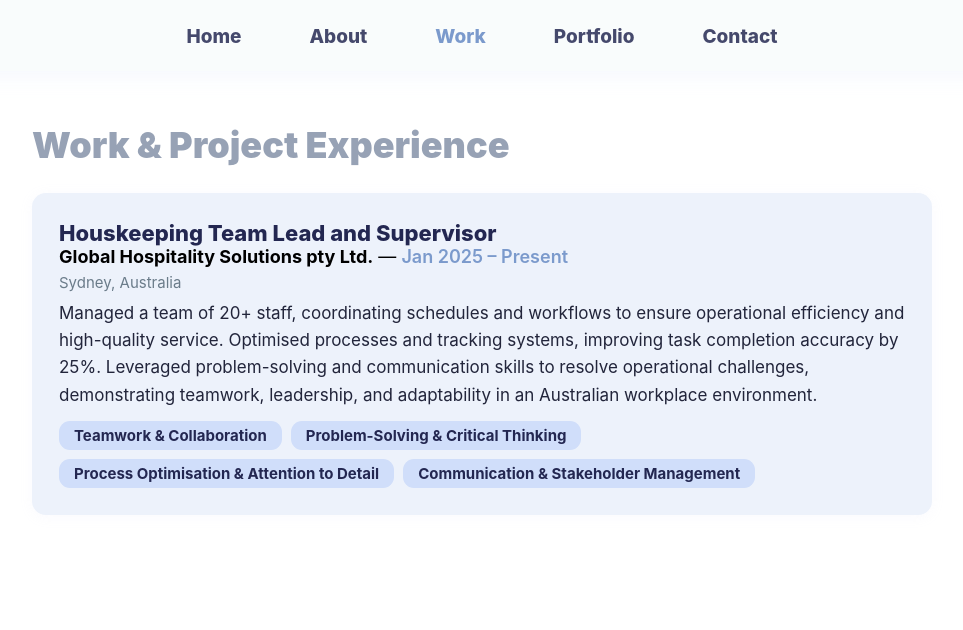
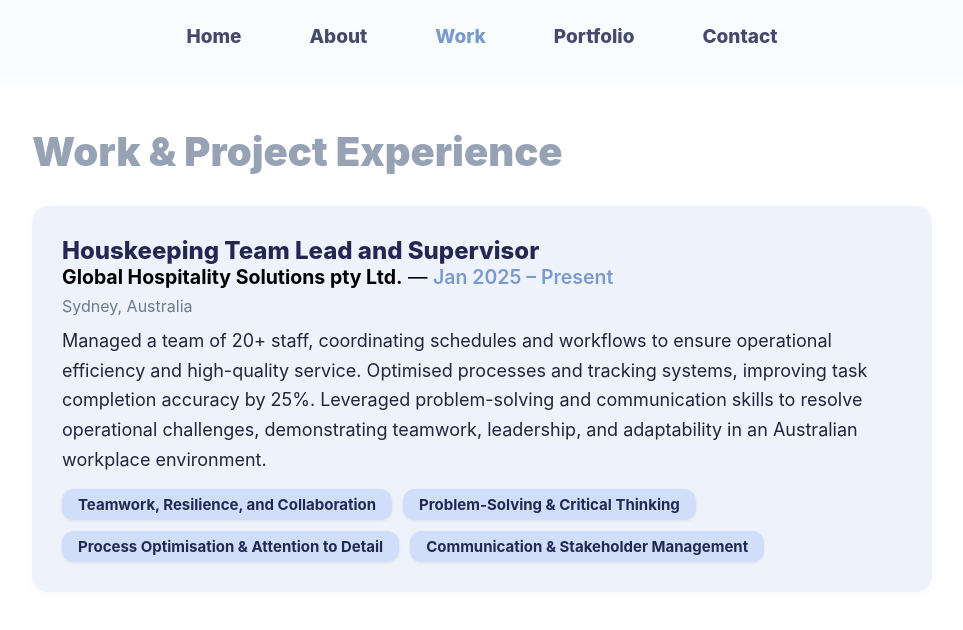
Before and after one commit to jaeyunjks/jaeyun-portfolio, a React (Create React App) app: page /work in a window 1280 px wide. Shown: the top 630 px of the page, without its empty margins (158-1121 px from the left). Built offline with nearby package versions, Linux system fonts and the light colour scheme.

Commit message:
updated workpage

```diff
--- a/src/pages/WorkPage.js
+++ b/src/pages/WorkPage.js
@@ -1,105 +1,303 @@
+/* src/pages/WorkPage.js */
 import React from "react";
 
-// Responsive device hook
+/* -------------------------------------------------
+   Mobile detection hook
+------------------------------------------------- */
 function useIsMobile(breakpoint = 600) {
-    const [isMobile, setIsMobile] = React.useState(window.innerWidth < breakpoint);
+    const [isMobile, setIsMobile] = React.useState(
+        typeof window !== "undefined" && window.innerWidth < breakpoint
+    );
+
     React.useEffect(() => {
-        function handleResize() { setIsMobile(window.innerWidth < breakpoint); }
-        window.addEventListener("resize", handleResize);
-        return () => window.removeEventListener("resize", handleResize);
+        const onResize = () => setIsMobile(window.innerWidth < breakpoint);
+        window.addEventListener("resize", onResize);
+        return () => window.removeEventListener("resize", onResize);
     }, [breakpoint]);
+
     return isMobile;
 }
 
+/* -------------------------------------------------
+   Data
+------------------------------------------------- */
 const WORKS = [
     {
         role: "Houskeeping Team Lead and Supervisor",
         company: "Global Hospitality Solutions pty Ltd.",
         period: "Jan 2025 – Present",
         location: "Sydney, Australia",
-        summary: "Managed a team of 20+ staff, coordinating schedules and workflows to ensure operational efficiency and high-quality service. Optimised processes and tracking systems, improving task completion accuracy by 25%. Leveraged problem-solving and communication skills to resolve operational challenges, demonstrating teamwork, leadership, and adaptability in an Australian workplace environment.",
+        summary:
+            "Managed a team of 20+ staff, coordinating schedules and workflows to ensure operational efficiency and high-quality service. Optimised processes and tracking systems, improving task completion accuracy by 25%. Leveraged problem-solving and communication skills to resolve operational challenges, demonstrating teamwork, leadership, and adaptability in an Australian workplace environment.",
         stack: [
-            "Teamwork & Collaboration",
-            "Problem-Solving & Critical Thinking",
-            "Process Optimisation & Attention to Detail",
-            "Communication & Stakeholder Management"
+            {
+                name: "Teamwork, Resilience, and Collaboration",
+                what: "Coordinated with a diverse team of 20+ staff members to manage daily schedules, workflows, and task assignments in a fast-paced hospitality environment.",
+                achieve: "Fostered a collaborative atmosphere that led to seamless operations and a 25% improvement in overall task completion accuracy.",
+                it: "Agile development, code reviews, cross-functional collaboration."
+            },
+            {
+                name: "Problem-Solving & Critical Thinking",
+                what: "Identified and resolved operational challenges, such as workflow bottlenecks and resource allocation issues, through analytical thinking and quick decision-making.",
+                achieve: "Implemented solutions that optimised processes, resulting in a 25% increase in task accuracy and reduced downtime.",
+                it: "Debugging, troubleshooting, algorithm design."
+            },
+            {
+                name: "Process Optimisation & Attention to Detail",
+                what: "Analysed existing processes, identifying inefficiencies and implementing detailed improvements.",
+                achieve: "Achieved a 25% improvement in task completion rates.",
+                it: "Code optimisation, database tuning, QA testing."
+            },
+            {
+                name: "Communication & Stakeholder Management",
+                what: "Facilitated clear communication between team members and stakeholders in a multicultural Australian workplace.",
+                achieve: "Maintained high service quality and resolved conflicts effectively.",
+                it: "Requirement gathering, documentation, client meetings."
+            }
         ]
     }
 ];
 
-export default function WorkPage() {
-    const isMobile = useIsMobile();
+/* -------------------------------------------------
+   Skill Pill – hover (desktop) / tap (mobile)
+------------------------------------------------- */
+function SkillPill({ skill, isMobile }) {
+    const [show, setShow] = React.useState(false);
+    const [hovered, setHovered] = React.useState(false);
+
+    // Close on outside tap (mobile)
+    React.useEffect(() => {
+        if (!isMobile || !show) return;
+        const handleOutside = (e) => {
+            if (!e.target.closest(".skill-popup") && !e.target.closest(".skill-pill")) {
+                setShow(false);
+            }
+        };
+        document.addEventListener("click", handleOutside);
+        return () => document.removeEventListener("click", handleOutside);
+    }, [show, isMobile]);
+
+    const toggle = (e) => {
+        e.stopPropagation();
+        if (isMobile) setShow((v) => !v);
+    };
 
     return (
-        <div style={{
-            maxWidth: isMobile ? "99vw" : 900,
-            margin: isMobile ? "18px auto" : "52px auto",
-            padding: isMobile ? "0 3vw" : "0 15px"
-        }}>
-            <h1 style={{
-                fontWeight: 900,
-                fontSize: isMobile ? 23 : 36,
-                color: "#97a2b5ff",
-                marginBottom: isMobile ? 15 : 26,
-                textAlign: isMobile ? "center" : "left"
-            }}>
-                Work & Project Experience
-            </h1>
-            <div style={{
-                display: "flex",
-                flexDirection: "column",
-                gap: isMobile ? 16 : 28
-            }}>
-                {WORKS.map(work => (
-                    <div key={work.role + work.company} style={{
-                        background: "#EDF2FB",
-                        borderRadius: 14,
-                        padding: isMobile ? 13 : 27,
-                        boxShadow: "0 2px 14px #c0c7ef15",
-                        marginBottom: isMobile ? 5 : 8
-                    }}>
-                        <div style={{
-                            fontSize: isMobile ? 15.5 : 22,
-                            fontWeight: 800,
-                            color: "#232751"
-                        }}>{work.role}</div>
-                        <div style={{
-                            fontSize: isMobile ? 13 : 18,
-                            marginBottom: isMobile ? 4 : 6
-                        }}>
-                            <b>{work.company}</b> — <span style={{ color: "#7B9ACC", fontWeight: 600 }}>{work.period}</span>
+        <div style={{ position: "relative", marginBottom: isMobile ? 8 : 0 }}>
+            {/* Pill */}
+            <span
+                className="skill-pill"
+                onMouseEnter={() => !isMobile && setHovered(true)}
+                onMouseLeave={() => !isMobile && setHovered(false)}
+                onClick={toggle}
+                style={{
+                    background: hovered || (isMobile && show) ? "#A7C1F2" : "#D0DEFA",
+                    color: "#232751",
+                    borderRadius: 12,
+                    padding: isMobile ? "6px 8vw" : "6px 16px",
+                    fontWeight: 700,
+                    fontSize: isMobile ? 12 : 15,
+                    cursor: "pointer",
+                    display: "inline-block",
+                    transition: "all 0.25s cubic-bezier(0.4,0,0.2,1)",
+                    transform: hovered || (isMobile && show) ? "scale(1.08)" : "scale(1)",
+                    boxShadow:
+                        hovered || (isMobile && show)
+                            ? "0 4px 12px rgba(0,0,0,0.15)"
+                            : "0 1px 3px rgba(0,0,0,0.08)",
+                    userSelect: "none"
+                }}
+            >
+                {skill.name}
+            </span>
+
+            {/* Popup – ONE title per section */}
+            {(isMobile ? show : hovered) && (
+                <div
+                    className="skill-popup"
+                    style={{
+                        position: isMobile ? "fixed" : "absolute",
+                        top: isMobile ? "50%" : "110%",
+                        left: isMobile ? "50%" : "50%",
+                        transform: isMobile
+                            ? "translate(-50%, -50%)"
+                            : "translateX(-50%) translateY(-8px) scale(0.94)",
+                        width: isMobile ? "92vw" : 370,
+                        maxHeight: isMobile ? "80vh" : "auto",
+                        overflowY: "auto",
+                        background: "rgba(255,255,255,0.94)",
+                        backdropFilter: "blur(14px)",
+                        WebkitBackdropFilter: "blur(14px)",
+                        borderRadius: 16,
+                        padding: isMobile ? 16 : 18,
+                        boxShadow:
+                            "0 16px 40px rgba(0,0,0,0.2), inset 0 0 16px rgba(255,255,255,0.5)",
+                        border: "1px solid rgba(255,255,255,0.35)",
+                        zIndex: 100,
+                        fontSize: isMobile ? 13 : 14.5,
+                        color: "#1a1a2e",
+                        lineHeight: 1.6,
+                        animation: "popupEnter 0.38s cubic-bezier(0.34,1.56,0.64,1) forwards"
+                    }}
+                >
+                    {/* Sections – ONLY ONE TITLE */}
+                    {[
+                        { title: "What I did", text: skill.what },
+                        { title: "Achievements", text: skill.achieve },
+                        { title: "Transferable IT", text: skill.it }
+                    ].map((sec, i) => (
+                        <div key={i} style={{ marginTop: i ? 14 : 0 }}>
+                            <div
+                                style={{
+                                    fontWeight: 600,
+                                    color: "#7B9ACC",
+                                    fontSize: isMobile ? 13 : 14,
+                                    marginBottom: 4
+                                }}
+                            >
+                                {sec.title}
+                            </div>
+                            <div style={{ color: "#222", lineHeight: 1.5 }}>{sec.text}</div>
                         </div>
-                        <div style={{
-                            color: "#6B7C8A",
-                            fontSize: isMobile ? 10.5 : 15,
-                            marginBottom: isMobile ? 5.5 : 8
-                        }}>{work.location}</div>
-                        <div style={{
-                            fontSize: isMobile ? 13.5 : 17,
-                            lineHeight: 1.6,
-                            color: "#22253B",
-                            marginBottom: isMobile ? 9 : 12
-                        }}>{work.summary}</div>
-                        <div style={{
-                            display: "flex",
-                            gap: isMobile ? 6 : 9,
-                            flexWrap: "wrap"
-                        }}>
-                            {work.stack.map(s => (
-                                <span key={s} style={{
-                                    background: "#D0DEFA",
-                                    color: "#232751",
-                                    borderRadius: 11,
-                                    padding: isMobile ? "4px 7vw" : "5px 15px",
-                                    fontWeight: 700,
-                                    fontSize: isMobile ? 11.2 : 15,
-                                    marginBottom: isMobile ? 5 : 0
-                                }}>{s}</span>
-                            ))}
-                        </div>
-                    </div>
+                    ))}
+
+                    {/* Close button (mobile only) */}
+                    {isMobile && (
+                        <button
+                            onClick={(e) => {
+                                e.stopPropagation();
+                                setShow(false);
+                            }}
+                            style={{
+                                marginTop: 18,
+                                width: "100%",
+                                padding: "10px",
+                                background: "#7B9ACC",
+                                color: "white",
+                                border: "none",
+                                borderRadius: 10,
+                                fontWeight: 600,
+                                cursor: "pointer",
+                                fontSize: 15
+                            }}
+                        >
+                            Close
+                        </button>
+                    )}
+                </div>
+            )}
+        </div>
+    );
+}
+
+/* -------------------------------------------------
+   Work Card
+------------------------------------------------- */
+function WorkCard({ work, isMobile }) {
+    const [visible, setVisible] = React.useState(false);
+    const [cardHover, setCardHover] = React.useState(false);
+
+    React.useEffect(() => {
+        const t = setTimeout(() => setVisible(true), 80);
+        return () => clearTimeout(t);
+    }, []);
+
+    return (
+        <div
+            onMouseEnter={() => !isMobile && setCardHover(true)}
+            onMouseLeave={() => !isMobile && setCardHover(false)}
+            style={{
+                background: "#EDF2FB",
+                borderRadius: 16,
+                padding: isMobile ? 16 : 30,
+                boxShadow: "0 2px 14px #c0c7ef15",
+                marginBottom: isMobile ? 8 : 12,
+                transition: "transform 0.3s ease, opacity 0.5s ease",
+                transform: cardHover ? "scale(1.025)" : "scale(1)",
+                opacity: visible ? 1 : 0,
+                position: "relative"
+            }}
+        >
+            <div style={{ fontSize: isMobile ? 16.5 : 24, fontWeight: 800, color: "#232751" }}>
+                {work.role}
+            </div>
+            <div style={{ fontSize: isMobile ? 14 : 19.5, marginBottom: isMobile ? 5 : 7 }}>
+                <b>{work.company}</b> —{" "}
+                <span style={{ color: "#7B9ACC", fontWeight: 600 }}>{work.period}</span>
+            </div>
+            <div
+                style={{
+                    color: "#6B7C8A",
+                    fontSize: isMobile ? 11.5 : 16,
+                    marginBottom: isMobile ? 7 : 10
+                }}
+            >
+                {work.location}
+            </div>
+
+            <div
+                style={{
+                    fontSize: isMobile ? 14 : 18,
+                    lineHeight: 1.65,
+                    color: "#22253B",
+                    marginBottom: isMobile ? 12 : 15
+                }}
+            >
+                {work.summary}
+            </div>
+
+            <div style={{ display: "flex", gap: isMobile ? 8 : 11, flexWrap: "wrap" }}>
+                {work.stack.map((s) => (
+                    <SkillPill key={s.name} skill={s} isMobile={isMobile} />
                 ))}
             </div>
         </div>
     );
 }
+
+/* -------------------------------------------------
+   Page
+------------------------------------------------- */
+export default function WorkPage() {
+    const isMobile = useIsMobile();
+
+    return (
+        <div
+            style={{
+                maxWidth: isMobile ? "99vw" : 900,
+                margin: isMobile ? "20px auto" : "56px auto",
+                padding: isMobile ? "0 4vw" : "0 15px"
+            }}
+        >
+            <h1
+                style={{
+                    fontWeight: 900,
+                    fontSize: isMobile ? 25 : 40,
+                    color: "#97a2b5ff",
+                    marginBottom: isMobile ? 18 : 30,
+                    textAlign: isMobile ? "center" : "left"
+                }}
+            >
+                Work & Project Experience
+            </h1>
+
+            <div style={{ display: "flex", flexDirection: "column", gap: isMobile ? 20 : 32 }}>
+                {WORKS.map((work) => (
+                    <WorkCard key={work.role + work.company} work={work} isMobile={isMobile} />
+                ))}
+            </div>
+
+            {/* Animation */}
+            <style jsx>{`
+        @keyframes popupEnter {
+          to {
+            opacity: 1;
+            transform: ${isMobile
+                    ? "translate(-50%, -50%)"
+                    : "translateX(-50%) translateY(0) scale(1)"};
+          }
+        }
+      `}</style>
+        </div>
+    );
+}
```
